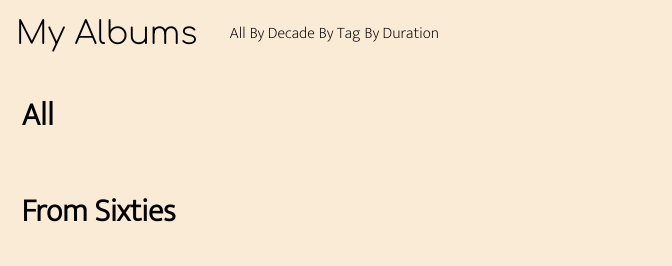
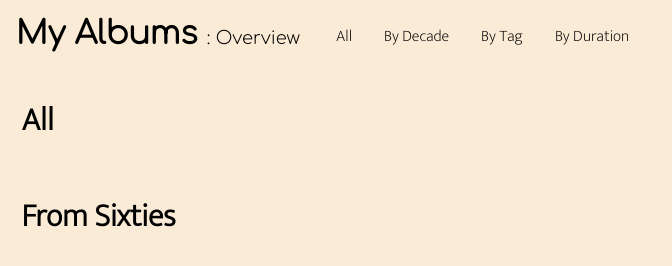
Before and after one commit to gianlucaparadise/eleventy-sample, an Eleventy site: page src/index.html in a window 1280 px wide. Shown: the whole page, without its empty margins (0-672 px from the left). Built offline with nearby package versions, Linux system fonts and the light colour scheme; Eleventy itself is replaced by a stand-in of ours; files that its build step writes are made by us from their sources; no server answers.

Commit message:
Handle Nav menu

```diff
--- a/src/_includes/base.html
+++ b/src/_includes/base.html
@@ -11,10 +11,10 @@
     <link href="https://fonts.googleapis.com/css2?family=Comfortaa:wght@300&family=Mukta:wght@200&display=swap"
         rel="stylesheet">
 
-    <link rel="stylesheet" href="css/base.css">
-    <link rel="stylesheet" href="css/nav.css">
-    <link rel="stylesheet" href="css/albums-row.css">
-    <link rel="stylesheet" href="css/album-item.css">
+    <link rel="stylesheet" href="/css/base.css">
+    <link rel="stylesheet" href="/css/nav.css">
+    <link rel="stylesheet" href="/css/albums-row.css">
+    <link rel="stylesheet" href="/css/album-item.css">
 
     <title>{{title}}</title>
 </head>
@@ -23,12 +23,36 @@
     <nav>
         <div class="nav-logo">
             My Albums
+            <span class="selected-menu">
+                {% if menu == "overview" %}
+                : Overview
+                {% elsif menu == "all" %}
+                : All
+                {% elsif menu == "by-decade" %}
+                : By Decade
+                {% elsif menu == "by-tag" %}
+                : By Tag
+                {% elsif menu == "by-duration" %}
+                : By Duration
+                {% endif %}
+            </span>
         </div>
         <ul class="scrollable-row">
-            <a>All</a>
-            <a>By Decade</a>
-            <a>By Tag</a>
-            <a>By Duration</a>
+            {% if menu != "overview" %}
+            <a href="/" aria-label="Albums Overview">Overview</a>
+            {% endif %}
+            {% if menu != "all" %}
+            <a href="/albums_all" aria-label="All Albums">All</a>
+            {% endif %}
+            {% if menu != "by-decade" %}
+            <a href="/albums_by_decade" aria-label="Albums by decade">By Decade</a>
+            {% endif %}
+            {% if menu != "by-tag" %}
+            <a href="/albums_by_tag" aria-label="Albums by tag">By Tag</a>
+            {% endif %}
+            {% if menu != "by-duration" %}
+            <a href="/albums_by_duration" aria-label="Albums by duration">By Duration</a>
+            {% endif %}
         </ul>
     </nav>
     <main>{{ content }}</main>
--- a/src/_includes/css/base.css
+++ b/src/_includes/css/base.css
@@ -1,6 +1,7 @@
 :root {
   --accent-color: darkseagreen;
   --background-color: antiquewhite;
+  --dark-accent-color: seagreen;
 }
 
 html,
--- a/src/_includes/css/nav.css
+++ b/src/_includes/css/nav.css
@@ -8,18 +8,38 @@ nav > .nav-logo {
   margin: 16px;
   font-family: "Comfortaa", cursive;
   font-size: xx-large;
+  font-weight: bold;
   line-height: 1.1em;
   flex-shrink: 0;
 }
 
+nav .selected-menu {
+  font-size: large;
+  font-weight: normal;
+}
+
 nav ul {
   margin: 0px;
-  column-gap: 4px;
-  padding: 16px;
-  /* background-color: aqua; */
+  padding: 16px 4px;
 }
 
 nav ul > a {
   vertical-align: middle;
   flex-shrink: 0;
+  padding: 5px 16px;
+  text-decoration: none;
+  color: black;
+
+  transition: background-color 400ms linear, color 400ms linear;
 }
+
+nav ul > a:hover {
+  background-color: var(--accent-color);
+  color: var(--background-color);
+}
+
+nav ul > a:focus {
+  outline-color: var(--dark-accent-color);
+  outline-width: 2px;
+  outline-style: solid;
+}
--- a/src/index.html
+++ b/src/index.html
@@ -1,6 +1,7 @@
 ---
 layout: base.html
-title: My favorite albums
+title: My favorite albums - Overview
+menu: overview
 ---
 
 {% include 'albums-row.html', albums: allAlbums, title: "All" %}
```
Also changed, not shown: src/albums_all.html (added, +7 -0 lines), src/albums_by_decade.html (added, +7 -0 lines), src/albums_by_duration.html (added, +7 -0 lines), src/albums_by_tag.html (added, +7 -0 lines), 1 other file.
